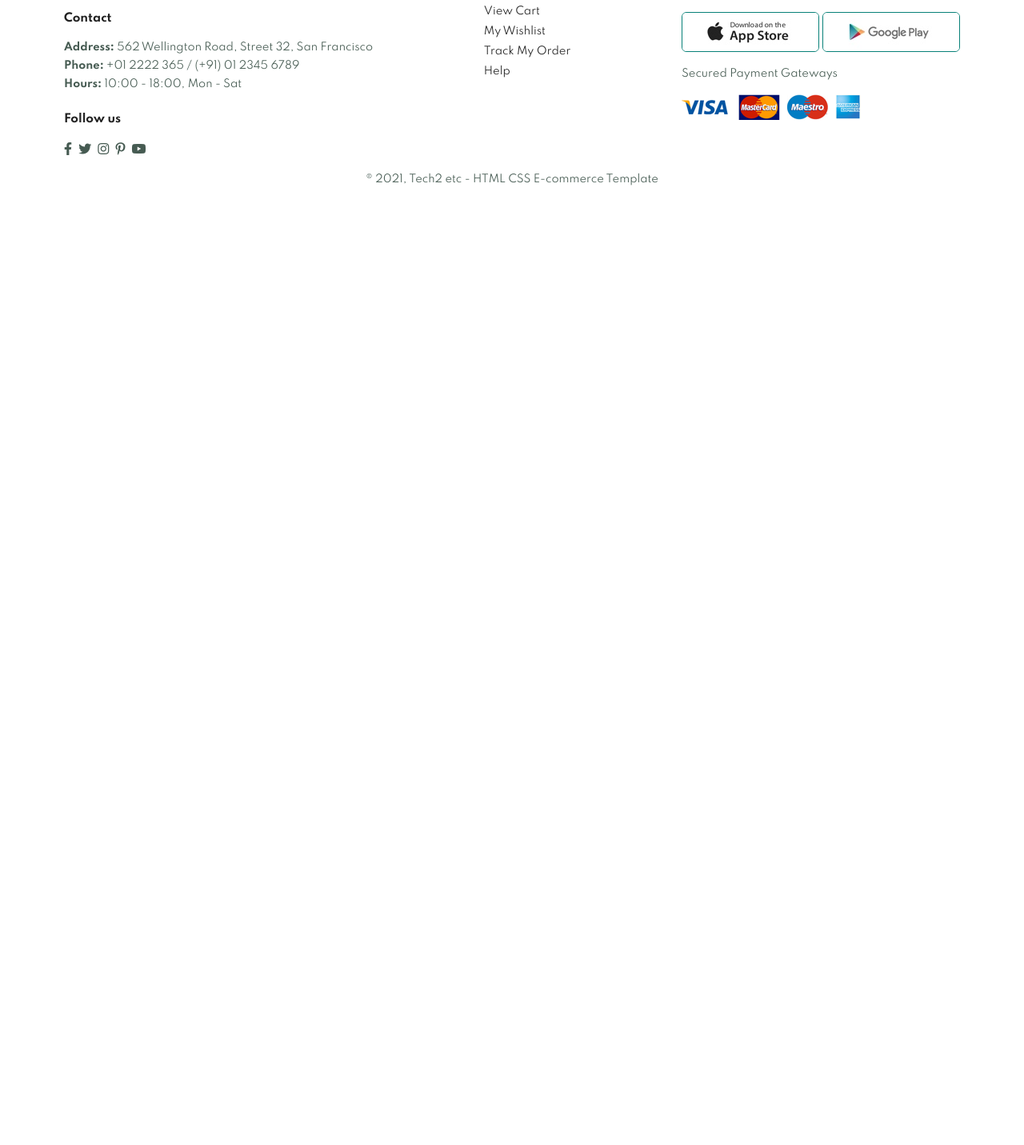
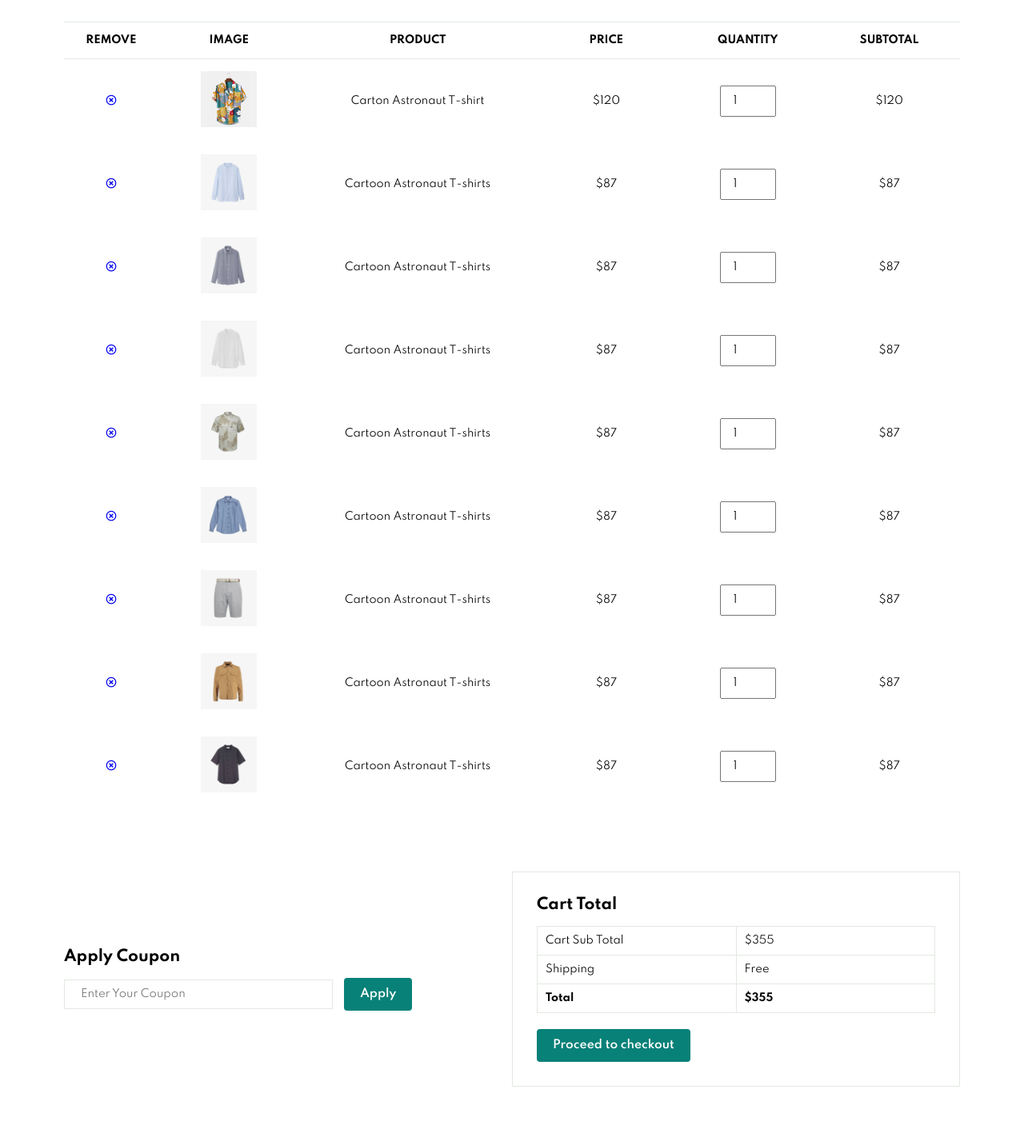
Before and after one commit to asemelkhouli20/Build-and-Deploy-Ecommerce-Website-main, a plain HTML site: page cart.html in a window 1280 px wide. Shown: the part 418-1850 px from the top of the page at 80% size. Before the commit the page ends 800 px from the top, so only its background shows below. Drawn offline with Linux system fonts and the light colour scheme.

Commit message:
complete card too

```diff
--- a/cart.html
+++ b/cart.html
@@ -20,16 +20,79 @@
     <link rel="stylesheet" href="css/smBanner.css" />
     <link rel="stylesheet" href="css/newsletters.css" />
     <link rel="stylesheet" href="css/footer.css" />
+    <link rel="stylesheet" href="css/shop.css" />
+    <link rel="stylesheet" href="css/cart.css" />
   </head>
 
   <body>
     <!---  Header  --->
     <section id="header"></section>
+    <section id="page_header" class="page_header_contact">
+      <h2>#cart</h2>
+      <p>Add your coupon and SAVE Up to 70%!</p>
+    </section>
+    <section id="cart" class="section-p1">
+      <table id="cart-table" width="100%">
+        <thead>
+          <td>Remove</td>
+          <td>Image</td>
+          <td>Product</td>
+          <td>Price</td>
+          <td>Quantity</td>
+          <td>Subtotal</td>
+        </thead>
 
+        <tr>
+          <td>
+            <a href="#">
+              <i class="far fa-times-circle"></i>
+            </a>
+          </td>
+          <td>
+            <img src="css/img/products/f1.jpg" />
+          </td>
+          <td>Carton Astronaut T-shirt</td>
+          <td>$120</td>
+          <td>
+            <input type="number" value="1" />
+          </td>
+          <td>$120</td>
+        </tr>
+      </table>
+    </section>
 
+    <section id="cart-add" class="section-p1">
+      <div id="coupon">
+        <h3>Apply Coupon</h3>
+        <div>
+          <input type="text" placeholder="Enter Your Coupon" />
+          <button class="normal">Apply</button>
+        </div>
+      </div>
+      <div id="subtotal">
+        <h3>Cart Total</h3>
+        <table>
+          <tr>
+            <td>Cart Sub Total</td>
+            <td>$355</td>
+          </tr>
+          <tr>
+            <td>Shipping</td>
+            <td>Free</td>
+          </tr>
+          <tr>
+            <td><strong>Total</strong></td>
+            <td><strong>$355</strong></td>
+          </tr>
+        </table>
+        <button class="normal">Proceed to checkout</button>
+      </div>
+    </section>
     <section id="newsletters" class="section-p1 section-m1"></section>
     <footer id="footer" class="section-p1"></footer>
     <script type="module" src="js/script.js"></script>
+    <script type="module" src="js/cart.js"></script>
+
     <script src="js/menu.js"></script>
     <script type="module">
       import { setCart } from "./js/script.js";
--- /dev/null
+++ b/css/cart.css
@@ -0,0 +1,98 @@
+#cart {
+  overflow: auto;
+}
+#cart table {
+  width: 100%;
+  border-collapse: collapse;
+  table-layout: fixed;
+  white-space: nowrap;
+}
+#cart table img {
+  width: 70px;
+}
+
+#cart table td {
+  width: 150px;
+  text-align: center;
+}
+
+#cart table td:nth-child(1) {
+  width: 100px;
+}
+
+#cart table td:nth-child(3) {
+  width: 250px;
+}
+#cart table td input {
+  width: 70px;
+  padding: 10px 5px 10px 15px;
+}
+#cart table thead {
+  border: 1px solid #e2e9e2;
+  border-left: none;
+  border-right: none;
+}
+#cart table thead td {
+  font-weight: 700;
+  text-transform: uppercase;
+  font-size: 13px;
+  padding: 18px 0;
+}
+
+#cart table tr td {
+  padding: 15px;
+  font-size: 13px;
+}
+#cart-add {
+  display: flex;
+  justify-content: space-between;
+  align-items: center;
+  flex-wrap: wrap;
+}
+#coupon {
+  width: 50%;
+  margin-bottom: 30px;
+}
+#cart-add h3 {
+  padding-bottom: 15px;
+}
+#coupon input {
+  padding: 10px 20px;
+  outline: none;
+  width: 60%;
+  margin-right: 10px;
+  border: 1px solid #e2e9e1;
+}
+#cart-add button {
+  background-color: #088178;
+  color: white;
+  padding: 12px 20px;
+}
+
+#subtotal {
+  width: 50%;
+  margin-bottom: 30px;
+  border: 1px solid #e2e9e1;
+  padding: 30px;
+}
+#subtotal table {
+  width: 100%;
+  border-collapse: collapse;
+  margin-bottom: 20px;
+}
+
+#subtotal table td {
+  width: 50%;
+  border: 1px solid #e2e9e1;
+  padding: 10px;
+  font-size: 13px;
+}
+
+@media (max-width: 800px) {
+  #cart-add {
+    flex-direction: column;
+  }
+  #subtotal,#coupon {
+    width: 100%;
+  }
+}
--- /dev/null
+++ b/js/cart.js
@@ -0,0 +1,31 @@
+import { newProduct } from "./products.js";
+
+setCart();
+function setCart() {
+
+  var html = document.getElementById("cart-table");
+  var htmlContent = ""
+  for (let i = 0; i < newProduct.length; i++) {
+  var item = newProduct[i];
+  htmlContent += `
+        <tr>
+          <td>
+            <a href="#">
+              <i class="far fa-times-circle"></i>
+            </a>
+          </td>
+          <td>
+            <img src="css/img/products/${item.image}.jpg">
+          </td>
+          <td>${item.title}</td>
+          <td>${item.price}</td>
+          <td>
+            <input type="number" value="1">
+          </td>
+          <td>${item.price}</td>
+        </tr>
+    `;
+
+  }
+  html.innerHTML += htmlContent;
+}
```
